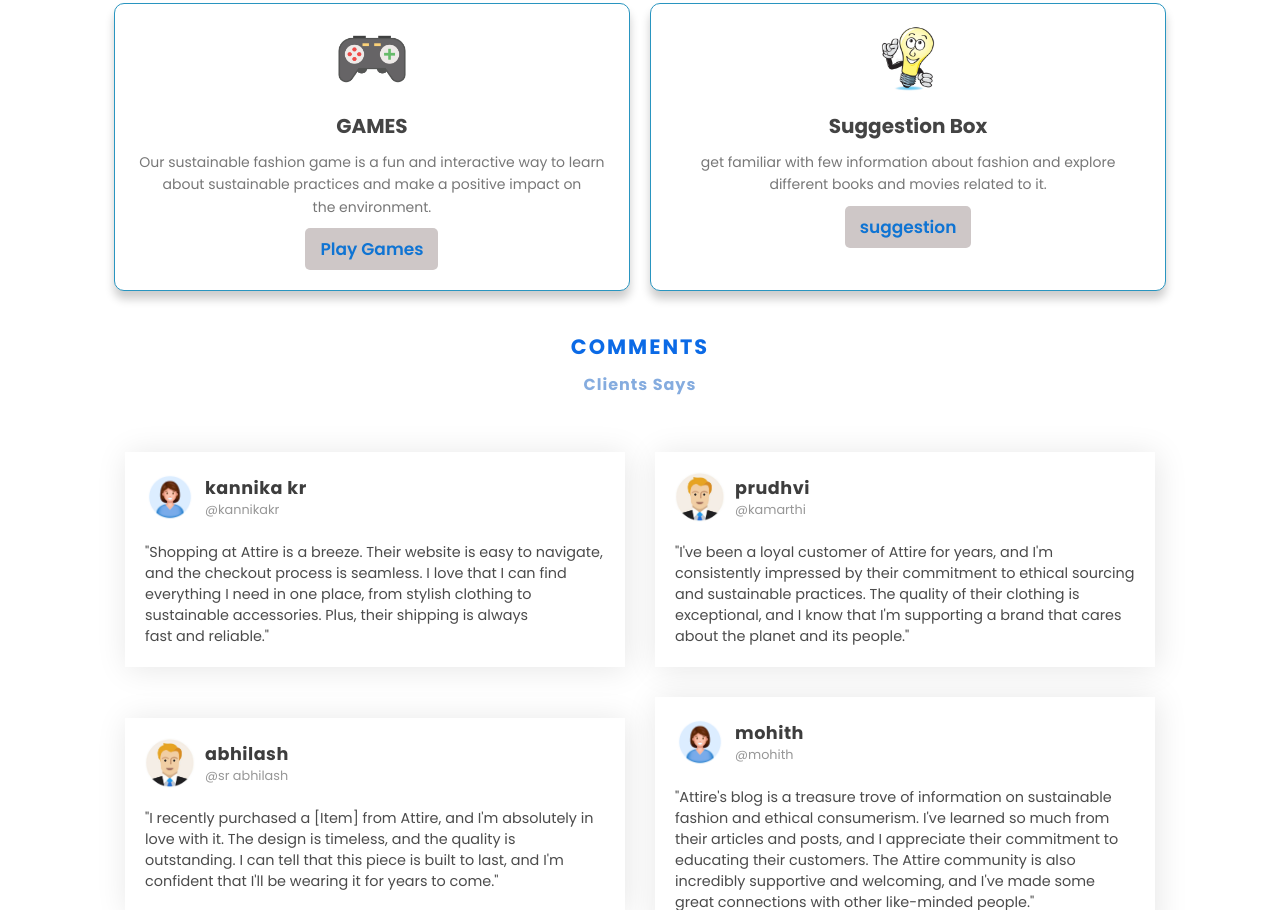
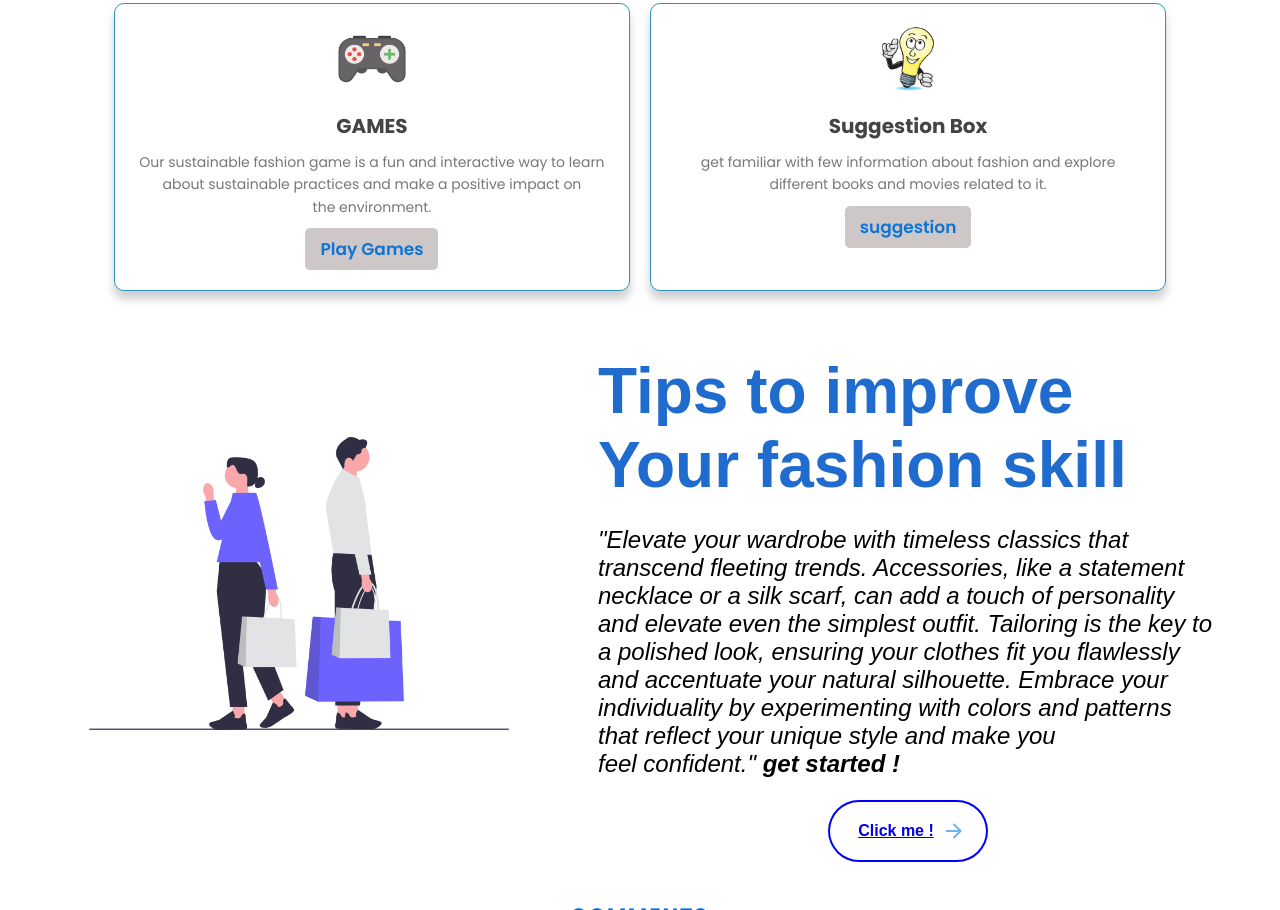
Before and after one commit to Kannikakr/Attire, a plain HTML site: page Homepage/index.html in a window 1280 px wide. Shown: the part 1890-2800 px from the top of the page. Drawn offline with Linux system fonts and the light colour scheme; a script that the page names is missing; files whose address does not match are found by name.

Commit message:
Update index.html

```diff
--- a/Homepage/index.html
+++ b/Homepage/index.html
@@ -26,6 +26,7 @@
                     <li><a class="active" href="#">Home</a></li>
                     <li><a href="#about">About</a></li>
                     <li><a href="#ourservices">Services</a></li>
+                     <li><a href="#tips">Tips</a></li>
                     <li><a href="#custreview">Feedback</a></li>
                     <li><a href="#foot">contact</a></li>
                     <li><a href="../login/login.html">login</a></li>
@@ -136,6 +137,34 @@
             </div>
         </div>
     </div>
+
+<div class="container" id="tips">
+    <div class="image-section">
+        <img src="../Webimages/undraw_undraw_undraw_undraw_undraw_undraw_undraw_shopping_bags_2ude_-1-_mnw3_-2-_q7y0_muk6_-2-_l1mh_-2-_m4xj_wqq4.png" alt="Placeholder Image">
+    </div>
+<div class="content-section">
+    <h1 style="color: #1f6bce;">Tips to improve Your fashion skill</h1>
+    <p><i>"Elevate your wardrobe with timeless classics that transcend fleeting trends. Accessories, like a statement necklace or a silk scarf, can add a touch of personality and elevate even the simplest outfit. Tailoring is the key to a polished look, ensuring your clothes fit you flawlessly and accentuate your natural silhouette. Embrace your individuality by experimenting with colors and patterns that reflect your unique style and make you feel confident." <b>get started !</b>
+        </i></p>
+    <div class="butt" id="butt">
+        <button class="animated-button">
+            <svg viewBox="0 0 24 24" class="arr-2" xmlns="http://www.w3.org/2000/svg">
+                <path
+                    d="M16.1716 10.9999L10.8076 5.63589L12.2218 4.22168L20 11.9999L12.2218 19.778L10.8076 18.3638L16.1716 12.9999H4V10.9999H16.1716Z">
+                </path>
+            </svg>
+            <a class="text" href="../Random_tips/Random_precautions.html">Click me !</a>
+            <span class="circle"></span>
+            <svg viewBox="0 0 24 24" class="arr-1" xmlns="http://www.w3.org/2000/svg">
+                <path
+                    d="M16.1716 10.9999L10.8076 5.63589L12.2218 4.22168L20 11.9999L12.2218 19.778L10.8076 18.3638L16.1716 12.9999H4V10.9999H16.1716Z">
+                </path>
+            </svg>
+        </button>
+        <br>
+    </div>
+</div>
+
 
     <div class="wrapper" id="custreview">
         <article style="display: flex;
@@ -255,9 +284,7 @@
                                 <p>
                                     "Attire's blog is a treasure trove of information on sustainable fashion and ethical
                                     consumerism. I've learned so much from their articles and posts, and I appreciate
-                                    their commitment to educating their customers. The Attire community is also
-                                    incredibly supportive and welcoming, and I've made some great connections with other
-                                    like-minded people."
+                                    their commitment to educating their customers."
                                 </p>
                             </div>
                         </div>
```
